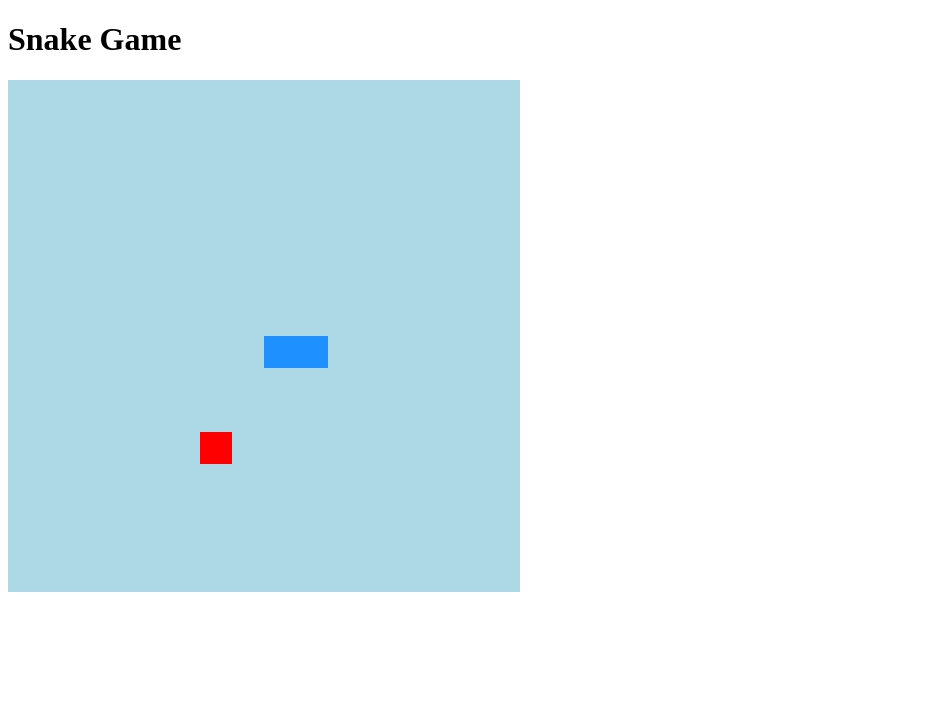
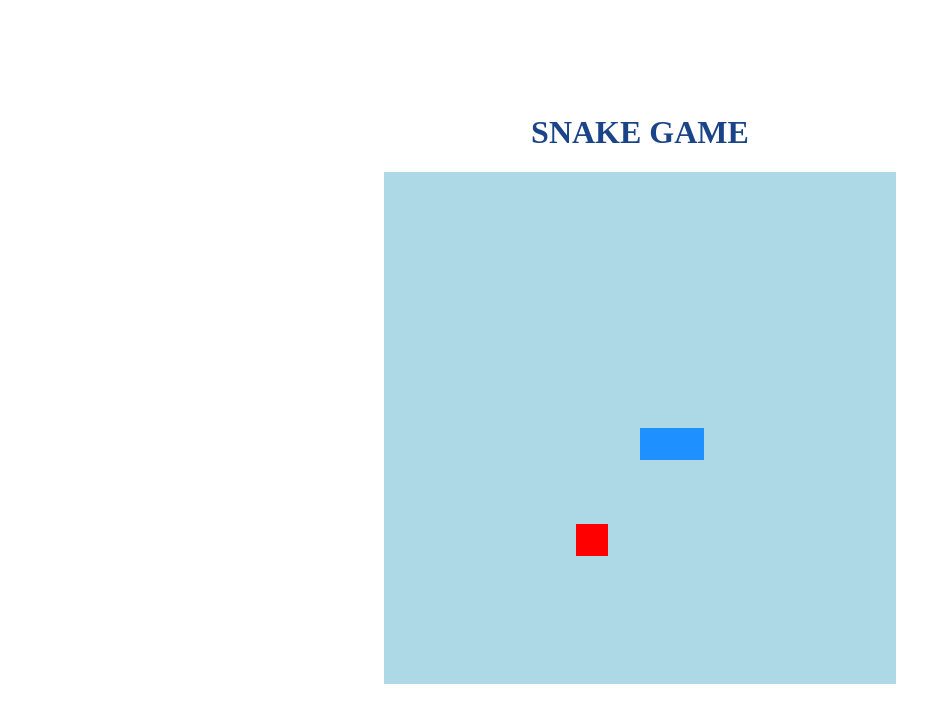
Before and after one commit to hannagabyy/jogo-da-cobrinha-javascript, a plain HTML site: page index.html in a window 1280 px wide. Shown: the whole page, without its empty margins (0-951 px from the left). Drawn offline with Linux system fonts and the light colour scheme.

Commit message:
adicionar estilizacao ao body

```diff
--- a/index.html
+++ b/index.html
@@ -10,7 +10,7 @@
     <title>Snake Game</title>
 </head>
 <body>
-    <h1>Snake Game</h1>
+    <h1>SNAKE GAME</h1>
     <canvas id="snake" width="512" height="512"></canvas>
 
 </body>
--- a/style.css
+++ b/style.css
@@ -0,0 +1,9 @@
+body{
+    height: 95vh;
+    width: 95;
+    display: flex;
+    justify-content: center;
+    align-items: center;
+    flex-direction: column;
+    color: rgb(27, 68, 136);
+}
```
